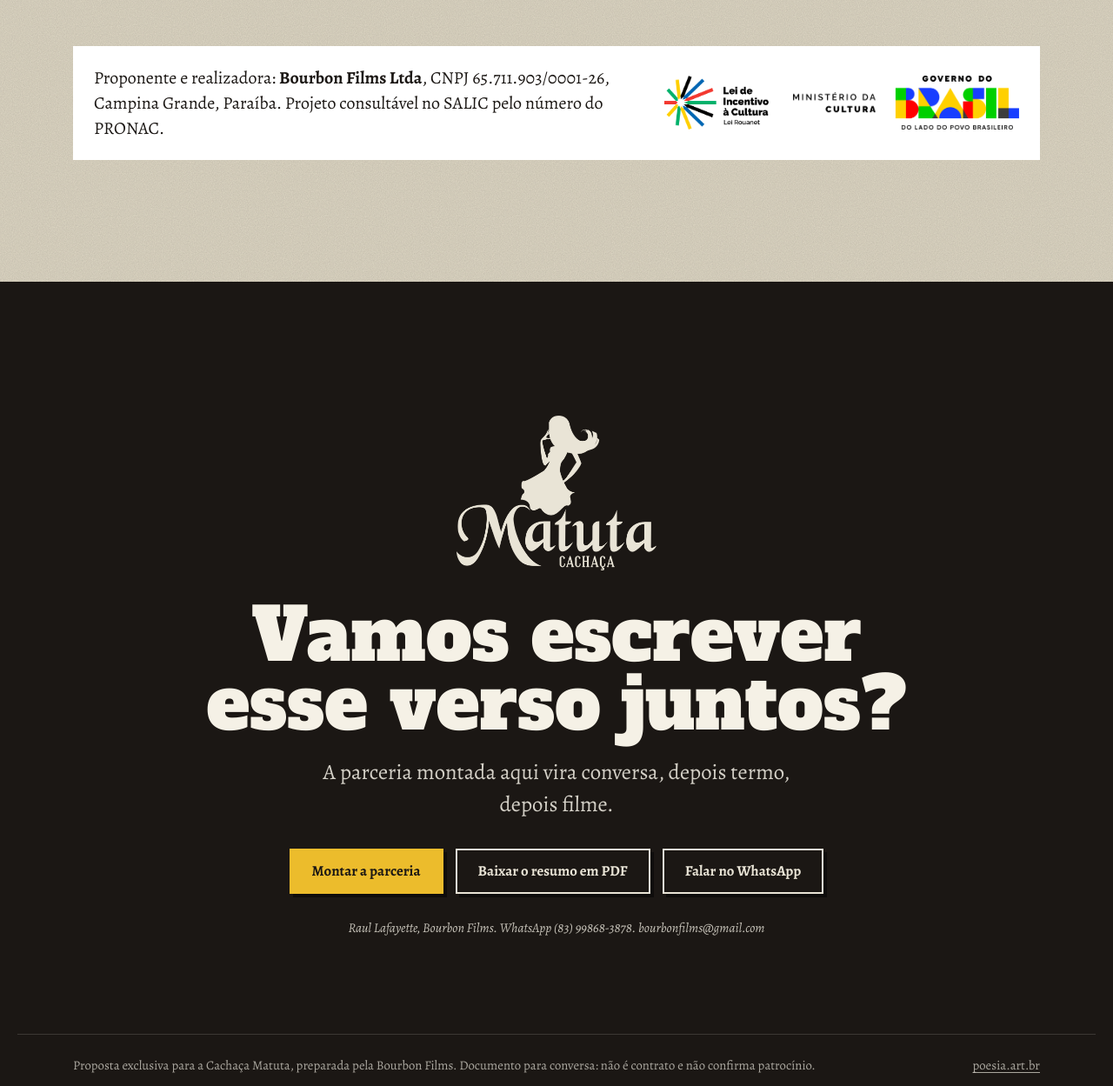
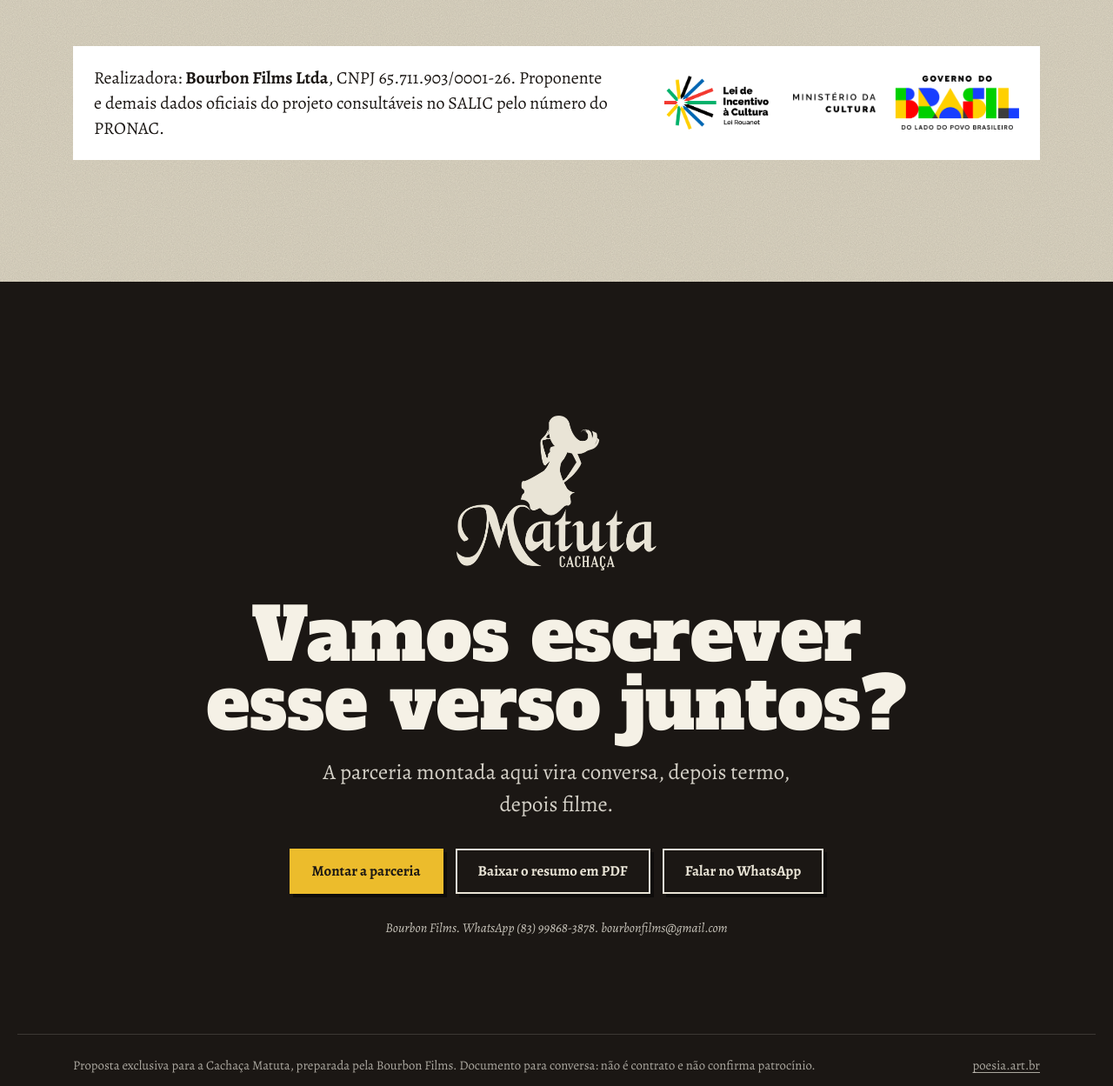
Before and after one commit to filmbourbon/poesia, a plain HTML site: page parceria-matuta/index.html in a window 1280 px wide. Shown: the part 9491-10740 px from the top of the page at 87% size. Drawn offline with Linux system fonts and the light colour scheme.

Commit message:
Add files via upload

```diff
--- a/assets/js/matuta.js
+++ b/assets/js/matuta.js
@@ -693,7 +693,7 @@
     h += '<section class="pdf-sec"><h2>Condições e observações legais</h2><p>' + esc(fiscalTexto()) + '</p><p>Contrapartidas seguem o plano aprovado pelo Ministério da Cultura, o manual de identidade da Lei Rouanet e as regras de publicidade de bebidas alcoólicas (Lei 9.294/1996 e CONAR). As faixas de valor são referências comerciais, não cotas nem direitos automáticos. Benefícios propostos só valem depois de aprovados e formalizados no termo de patrocínio.</p></section>' +
       '<section class="pdf-sec"><h2>Próximos passos</h2><ul class="pdf-passos"><li>Conversa para ajustar valor e contrapartidas</li><li>Contabilidade da Matuta confirma Lucro Real e teto</li><li>Validação das propostas com o projeto aprovado</li><li>Termo de patrocínio com as entregas acordadas</li><li>Depósito na conta oficial do projeto no Banco do Brasil</li><li>Recibo de Mecenato e início das contrapartidas</li>' + (bou.length ? '<li>Orçamento separado dos serviços Bourbon</li>' : '') + '</ul></section>' +
       '<p class="pdf-nota">Proposta personalizada e sujeita a alinhamento final. Esta simulação não é contrato, não cria obrigação para nenhuma das partes e não confirma patrocínio. Saldo disponível para captação: ' + rs(SALDO) + ', atualizado em ' + SALDO_EM + '.</p>' +
-      '<footer class="pdf-pe"><span><b>Bourbon Films Ltda</b>, proponente e realizadora. CNPJ 65.711.903/0001-26. Campina Grande, PB.</span><span><b>Raul Lafayette</b> · (83) 99868-3878 · bourbonfilms@gmail.com · poesia.art.br</span></footer>';
+      '<footer class="pdf-pe"><span><b>Bourbon Films Ltda</b>, realizadora. CNPJ 65.711.903/0001-26.</span><span><b>Bourbon Films</b> · (83) 99868-3878 · bourbonfilms@gmail.com · poesia.art.br</span></footer>';
     $('#m-pdf').innerHTML = h;
   }
   doc.addEventListener('click', function (e) {
--- a/parceria-matuta/index.html
+++ b/parceria-matuta/index.html
@@ -499,7 +499,7 @@
       </ul>
     </div>
     <div class="m-seg-rodape">
-      <p>Proponente e realizadora: <b>Bourbon Films Ltda</b>, CNPJ 65.711.903/0001-26, Campina Grande, Paraíba. Projeto consultável no SALIC pelo número do PRONAC.</p>
+      <p>Realizadora: <b>Bourbon Films Ltda</b>, CNPJ 65.711.903/0001-26. Proponente e demais dados oficiais do projeto consultáveis no SALIC pelo número do PRONAC.</p>
       <div class="m-seg-marcas">
         <img src="../assets/img/logos/lei-incentivo.png" alt="Lei de Incentivo à Cultura, Lei Rouanet" width="646" height="330" loading="lazy">
         <img src="../assets/img/logos/minc-govbr.png" alt="Ministério da Cultura, Governo do Brasil" width="1200" height="285" loading="lazy">
@@ -519,7 +519,7 @@
       <button class="btn vazado" type="button" data-pdf>Baixar o resumo em PDF</button>
       <a class="btn vazado" id="m-wa-fim" href="https://wa.me/5583998683878" target="_blank" rel="noopener noreferrer">Falar no WhatsApp</a>
     </div>
-    <p class="legenda m-fim-contato">Raul Lafayette, Bourbon Films. WhatsApp (83) 99868-3878. bourbonfilms@gmail.com</p>
+    <p class="legenda m-fim-contato">Bourbon Films. WhatsApp (83) 99868-3878. bourbonfilms@gmail.com</p>
   </div>
   <footer class="miolo rodape">
     <span>Proposta exclusiva para a Cachaça Matuta, preparada pela Bourbon Films. Documento para conversa: não é contrato e não confirma patrocínio.</span>
```
Also changed, not shown: 1 other file.
